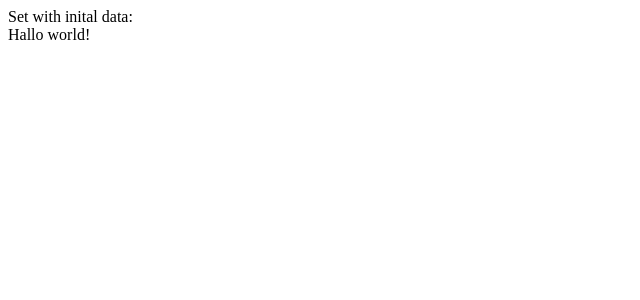
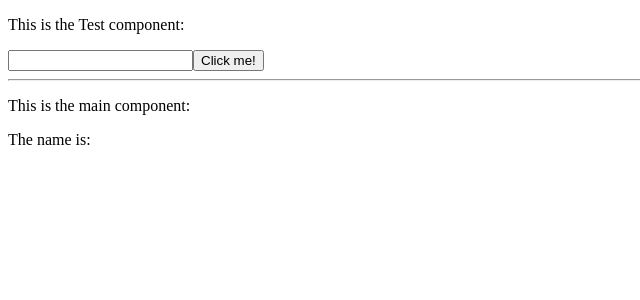
Before and after one commit to TheMies/AngularWorkshop, an Angular app: page / in a window 1280 px wide. Shown: the top 300 px of the page, without its empty margins (0-640 px from the left). Built offline with nearby package versions, Linux system fonts and the light colour scheme.

Commit message:
Workshop 12 Get event from component

```diff
--- a/src/app/app.component.html
+++ b/src/app/app.component.html
@@ -1,11 +1,9 @@
 <!-- with initial data -->
 <div>
-  Set with inital data:
-  <app-test initalData="Hallo world!"></app-test>
+  <p>This is the Test component:</p>
+  <app-test (onGetNameClicked)="onNameClicked($event)"></app-test>
+
+  <hr/>
+  <p>This is the main component:</p>
+  <p>The name is: {{name}}</p>
 </div>
-
-<!-- without initial data -->
-<!-- <div>
-  Set without inital data:
-  <app-test></app-test>
-</div> -->
--- a/src/app/app.component.ts
+++ b/src/app/app.component.ts
@@ -5,4 +5,10 @@ import { Component } from '@angular/core';
   templateUrl: './app.component.html',
   styleUrls: ['./app.component.css']
 })
-export class AppComponent {}
+export class AppComponent {
+  name: string = "";
+
+  onNameClicked(name: string) {
+    this.name = name;
+  }
+}
--- a/src/app/test/test.component.html
+++ b/src/app/test/test.component.html
@@ -1,3 +1,3 @@
-<div>
-    {{initalData}}
-<div>
+<input type="text" [(ngModel)]="name" />
+
+<button type="button" (click)="onClick()">Click me!</button>
--- a/src/app/test/test.component.ts
+++ b/src/app/test/test.component.ts
@@ -1,4 +1,4 @@
-import { Component, Input, OnInit } from '@angular/core';
+import { Component, EventEmitter, OnInit, Output } from '@angular/core';
 
 @Component({
   selector: 'app-test',
@@ -6,7 +6,12 @@ import { Component, Input, OnInit } from '@angular/core';
   styleUrls: ['./test.component.css']
 })
 export class TestComponent implements OnInit {
-  @Input() initalData: string = "default";
+  name: string = "";
+  @Output() onGetNameClicked: EventEmitter<string> = new EventEmitter<string>();
+
+  onClick() {
+    this.onGetNameClicked.emit(this.name);
+  }
 
   constructor() { }
 
```
